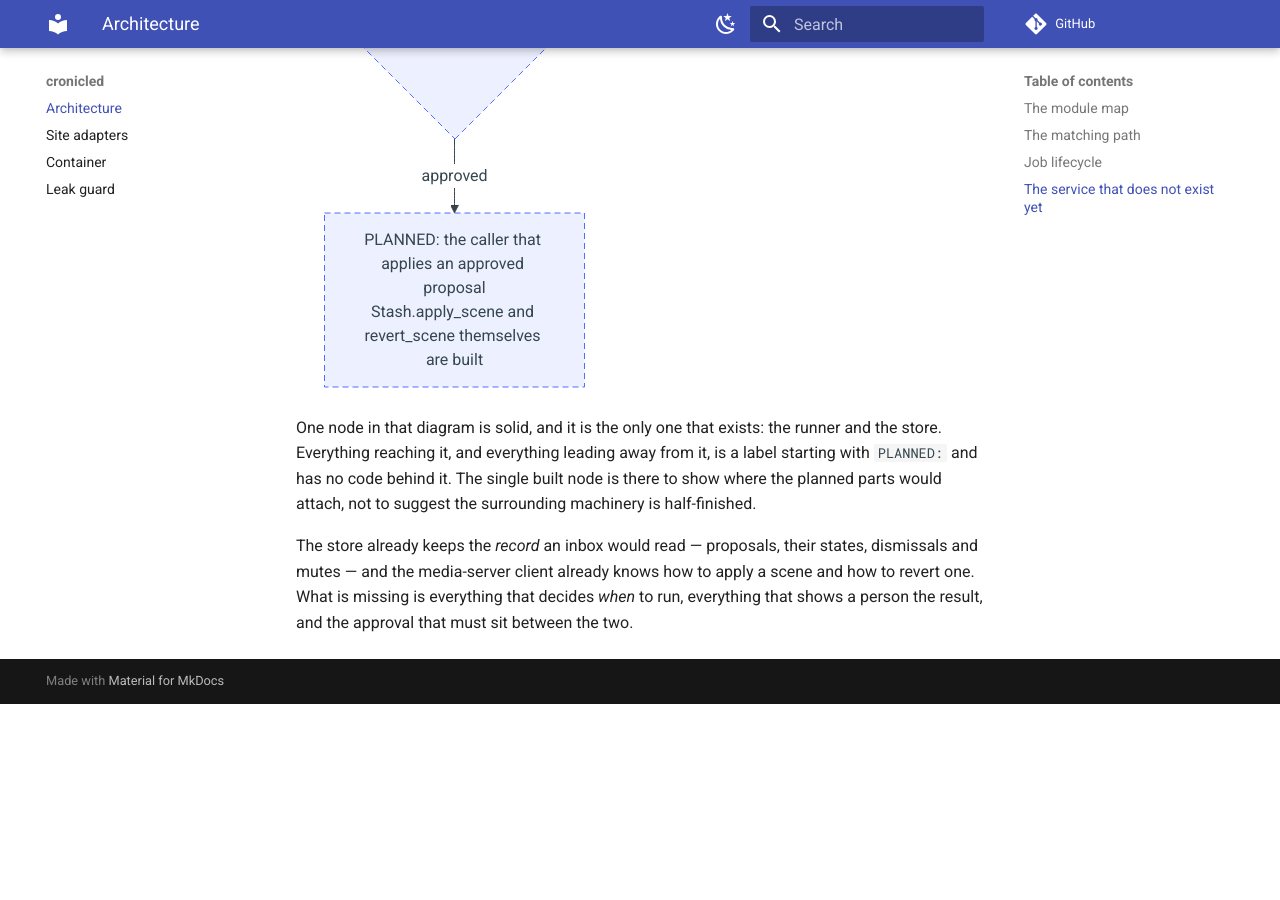
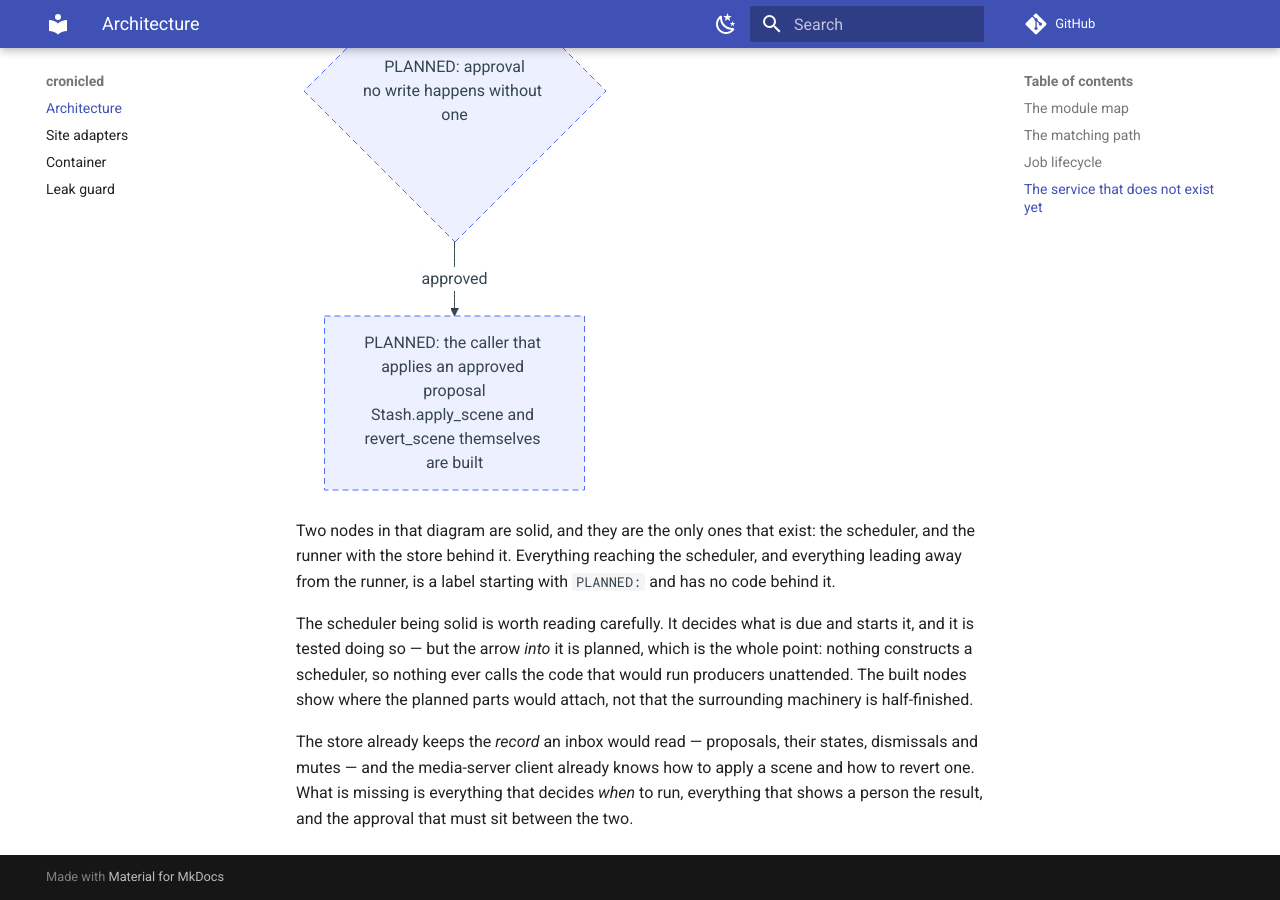
Before and after one commit to cabinetworks/cronicled, an MkDocs documentation site: the page built from docs/index.md, in a window 1280 px wide and 900 px high, scrolled down 6348 px. Built offline with MkDocs 1.6.1 and Material for MkDocs 9.7.7, drawn with Linux system fonts in a browser that asks for light colours; comment, search, counter and statistics services are not loaded; before the commit the page ends 7052 px from its top, so only the background shows below that; some of the changed text lies outside the part shown.

Commit message:
docs: the scheduler is built; nothing starts it
The README said there is no scheduler while cronicled/schedule.py sits beside
it with a test suite. That is the same failure as the 'no persistence' line
corrected earlier - the project understating what it has - and the honesty
guard passed straight through it, because the assertion listed the scheduler
as unbuilt and nobody had moved the node.

The correction is narrower than deleting the sentence. A scheduler that is
never constructed is a component, not a service: it decides what is due and
starts it, and no process anywhere calls it. So the fourth diagram now draws
the scheduler solid with the entry point above it still planned, which is the
distinction the whole page exists to keep.

The guard now names the inbox and the approval gate instead, and its comment
records that a planned thing becoming built has to move an assertion on
purpose rather than a diagram drifting into the claim.

````diff
--- a/docs/index.md
+++ b/docs/index.md
@@ -5,9 +5,14 @@
 would otherwise blur: **everything in the first three diagrams exists in the
 repository today; everything in the fourth does not.**
 
-There is no scheduler, no inbox of proposed changes, and no entry point that
-runs any of this continuously. What exists is library code, called directly —
-including by the tests, which are currently its only caller.
+There is no inbox of proposed changes, nothing that applies one, and no entry
+point that runs any of this continuously. What exists is library code, called
+directly — including by the tests, which are currently its only caller.
+
+A scheduler is part of that library code: it resolves each producer's cadence,
+decides what is due, runs it and records the run. What does not exist is a
+process that constructs one. A scheduler nobody starts is a component, not a
+service, and the fourth diagram is drawn around that distinction.
 
 ## The module map
 
@@ -43,6 +48,7 @@
     subgraph recording["Recording what was found"]
         store["store<br/>proposals, dismissals, mutes"]
         jobs["jobs<br/>JobRunner, cost classes"]
+        schedule["schedule<br/>cadence, due-ness, the tick"]
     end
 
     selfcheck["selfcheck<br/>imports every module in the package;<br/>the container's default command"]
@@ -201,15 +209,15 @@
 
 ```mermaid
 flowchart TD
-    entry["PLANNED: a long-running entry point<br/>nothing starts this project today"]
-    sched["PLANNED: a scheduler deciding when each producer runs"]
+    entry["PLANNED: a long-running entry point<br/>nothing constructs a scheduler today"]
+    sched["BUILT: Scheduler decides what is due,<br/>runs it, and records the run"]
     built["BUILT: JobRunner drives the producer,<br/>Store records each proposal as it is yielded"]
     inbox["PLANNED: an inbox — somewhere a person sees what was proposed"]
     gate{"PLANNED: approval<br/>no write happens without one"}
     apply["PLANNED: the caller that applies an approved proposal<br/>Stash.apply_scene and revert_scene themselves are built"]
 
     entry --> sched
-    sched -- "PLANNED: starts a job on a schedule" --> built
+    sched -- "starts a job when a producer is due" --> built
     built -- "PLANNED: something reads the store back" --> inbox
     inbox --> gate
     gate -- "approved" --> apply
@@ -217,15 +225,20 @@
 
     classDef planned stroke-dasharray:6 4
     classDef built stroke-width:3px
-    class entry,sched,inbox,gate,apply planned
-    class built built
+    class entry,inbox,gate,apply planned
+    class sched,built built
 ```
 
-One node in that diagram is solid, and it is the only one that exists: the
-runner and the store. Everything reaching it, and everything leading away from
-it, is a label starting with `PLANNED:` and has no code behind it. The single
-built node is there to show where the planned parts would attach, not to
-suggest the surrounding machinery is half-finished.
+Two nodes in that diagram are solid, and they are the only ones that exist: the
+scheduler, and the runner with the store behind it. Everything reaching the
+scheduler, and everything leading away from the runner, is a label starting with
+`PLANNED:` and has no code behind it.
+
+The scheduler being solid is worth reading carefully. It decides what is due and
+starts it, and it is tested doing so — but the arrow *into* it is planned, which
+is the whole point: nothing constructs a scheduler, so nothing ever calls the
+code that would run producers unattended. The built nodes show where the planned
+parts would attach, not that the surrounding machinery is half-finished.
 
 The store already keeps the *record* an inbox would read — proposals, their
 states, dismissals and mutes — and the media-server client already knows how to
````
Also changed, not shown: other parts of docs/index.md (+2 -0 lines), README.md (+21 -10 lines), 1 other file.
